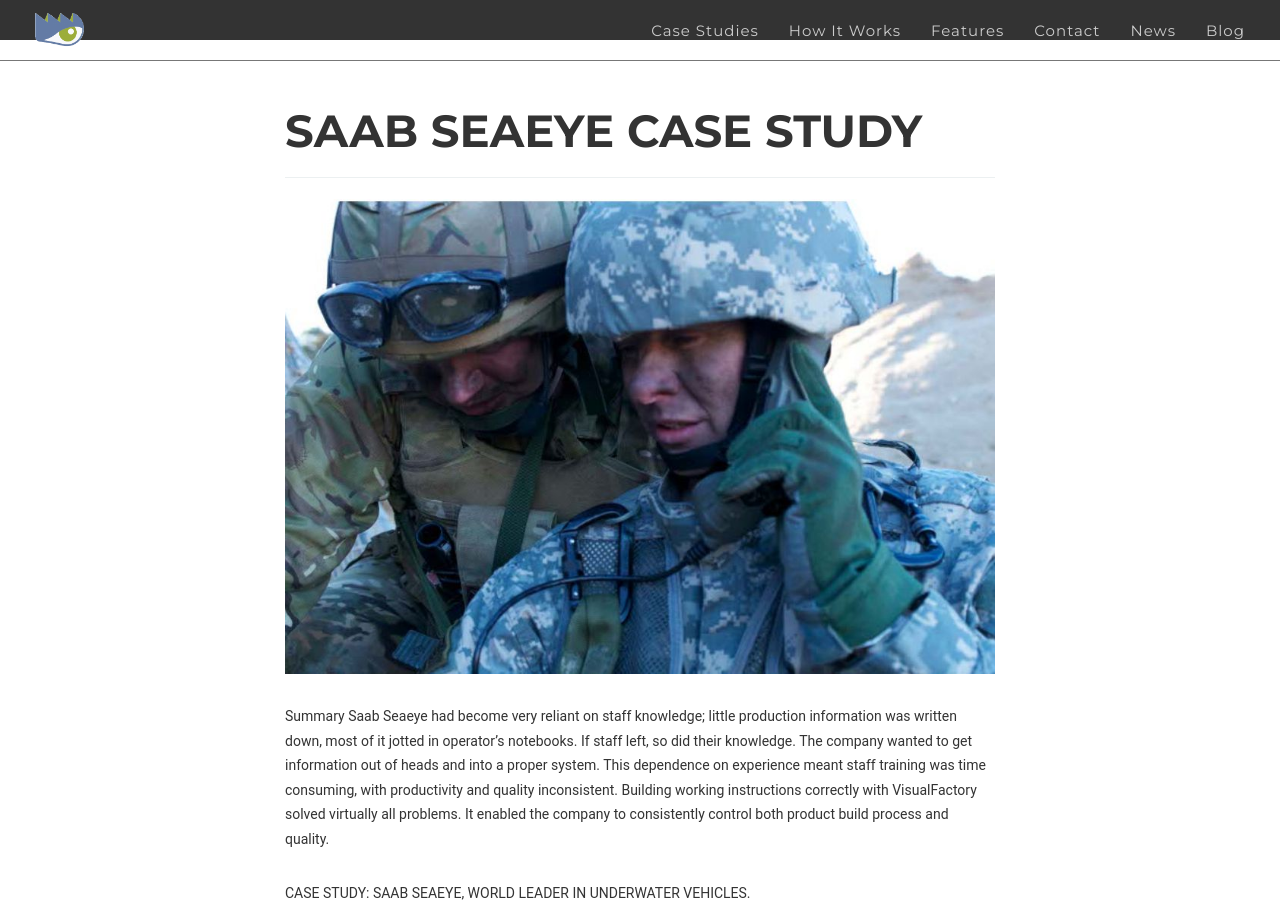
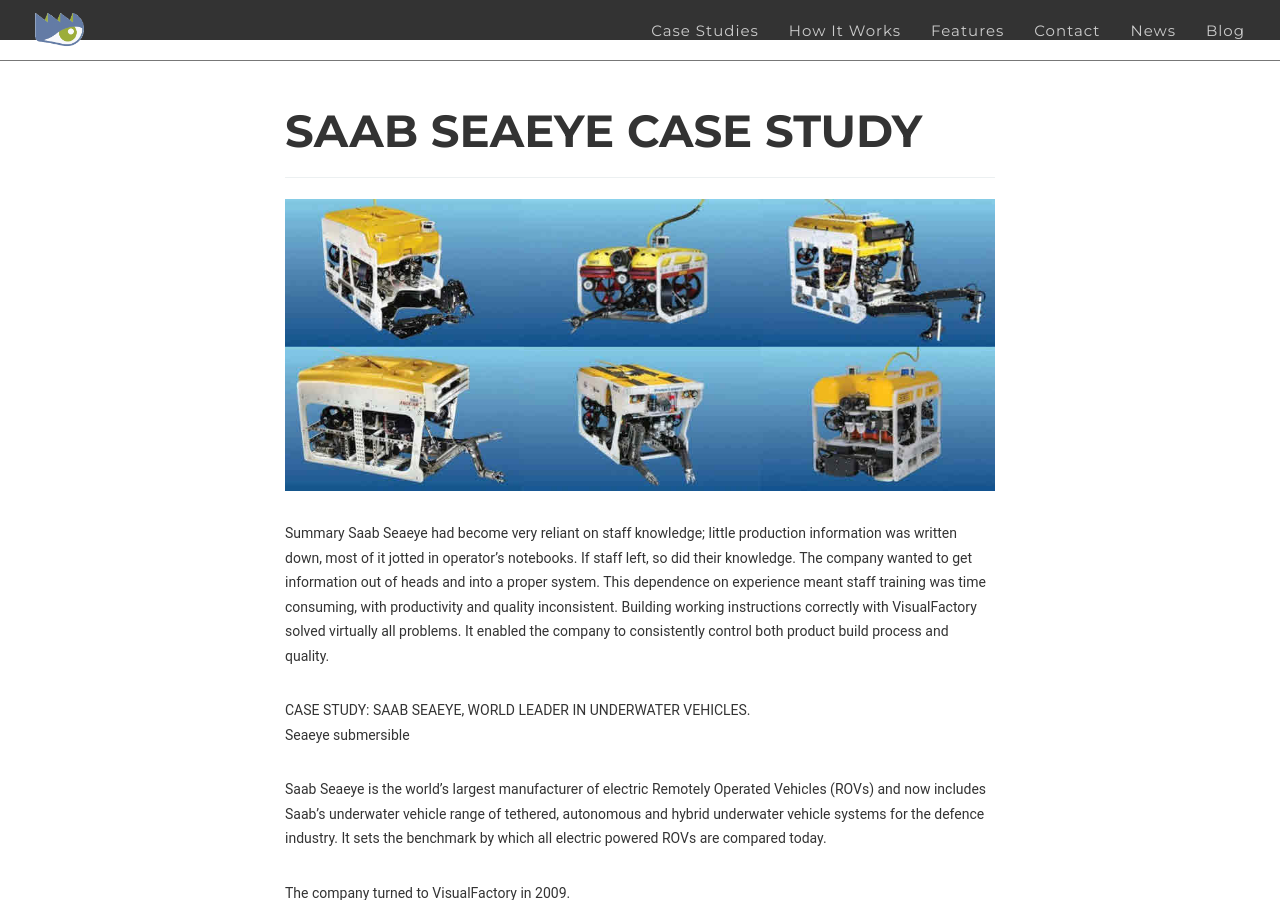
Before and after one commit to ASCNomuda/ascnomuda.github.io, a Jekyll site: the page built from _posts/2017-01-09-saab-seaeye-case-study.md, in a window 1280 px wide and 900 px high. Built offline with Jekyll 4.4.1, drawn with Linux system fonts in a browser that asks for light colours; some web fonts are replaced.

Commit message:
Updated '_posts/2017-01-09-saab-seaeye-case-study.md' via CloudCannon

```diff
--- a/_posts/2017-01-09-saab-seaeye-case-study.md
+++ b/_posts/2017-01-09-saab-seaeye-case-study.md
@@ -5,8 +5,8 @@ subtitle: VisualFactory has a proven track record...
 layout: post
 modal-id: 6
 date: 2017-01-09 11:00:00
-img: soldier-helmet.jpg
-thumbnail: /soldier-helmet-thumbnail.jpg
+img: seaeye-submersible.jpg
+thumbnail: /seaeye-submersible-thumbnail.jpg
 alt: Submersible
 project-date: April 2014
 client: Racal
```
